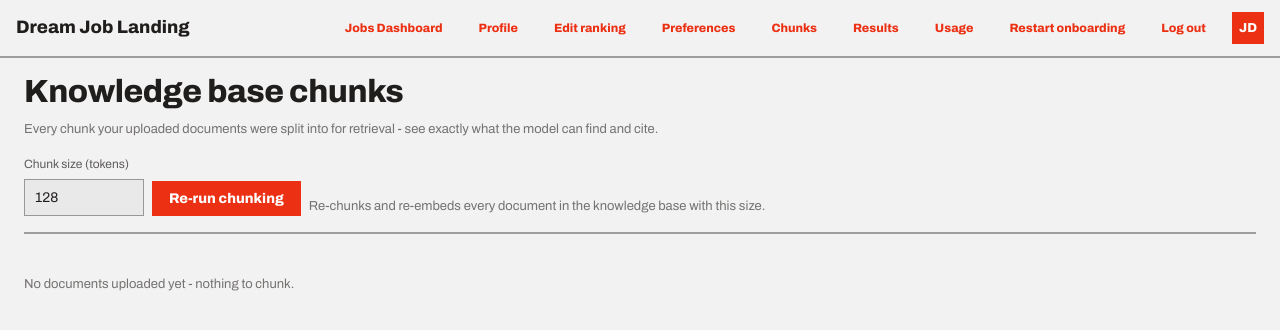
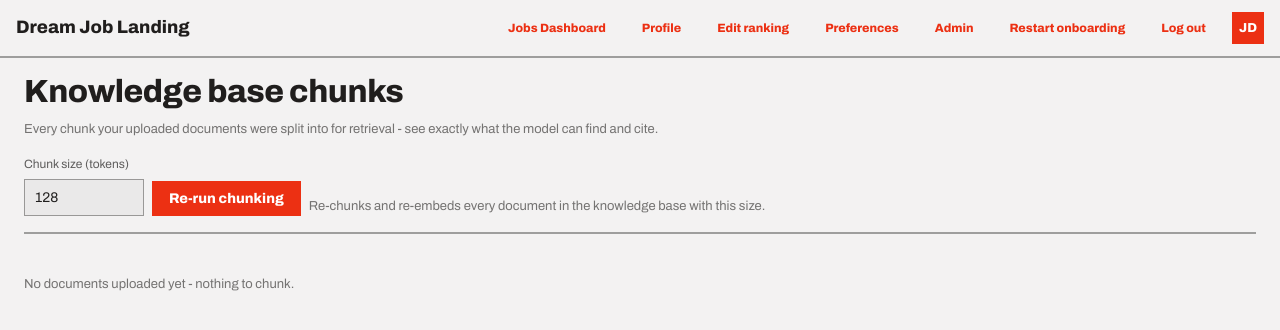
Before and after one commit to sofi777/job-search-agent, a Flask app: page /chunks in a window 1280 px wide. Shown: the top 330 px of the page. Run offline with Flask 3, Linux system fonts and the light colour scheme; the visitor is signed in with stand-in values (Sample User, id 1); data comes from the database, SQL or seed files in the repository; data that the repository does not hold is empty; some libraries are stand-ins or nearby versions.

Commit message:
Group Chunks/Results/Usage under an Admin nav dropdown
Replaces three separate top-level nav links with a single "Admin" button
that opens a small popover panel (native <details>/<summary>, no JS
framework) linking to all three; closes on an outside click.

Co-Authored-By: Claude Sonnet 5 <noreply@anthropic.com>

```diff
--- a/webapp/static/style.css
+++ b/webapp/static/style.css
@@ -82,6 +82,16 @@ textarea.input { min-height: 90px; resize: vertical; }
 .center-screen { min-height: 100vh; display: flex; flex-direction: column; align-items: center; justify-content: center; }
 .nav { display: flex; align-items: center; gap: var(--space-4); padding: var(--space-3) var(--space-4); border-bottom: 2px solid var(--color-divider); }
 .nav .avatar { width: 32px; height: 32px; background: var(--color-accent); color: #fff; display: flex; align-items: center; justify-content: center; font-family: var(--font-heading); font-weight: 800; font-size: 13px; }
+.admin-menu { position: relative; }
+.admin-menu summary { list-style: none; }
+.admin-menu summary::-webkit-details-marker, .admin-menu summary::marker { display: none; content: ""; }
+.admin-panel {
+  position: absolute; top: 100%; right: 0; margin-top: 4px; z-index: 20;
+  display: flex; flex-direction: column; min-width: 140px; padding: 4px;
+  background: #fff; border: 1px solid var(--color-divider); box-shadow: var(--shadow-lg);
+}
+.admin-panel a { padding: 8px 10px; font-size: 13px; color: inherit; text-decoration: none; }
+.admin-panel a:hover { background: var(--color-surface); }
 .container { padding: var(--space-4) var(--space-6); max-width: 1400px; margin: 0 auto; }
 
 /* wizard */
--- a/webapp/templates/_nav.html
+++ b/webapp/templates/_nav.html
@@ -5,9 +5,14 @@
   <a href="{{ url_for('profile_page') }}" class="btn btn-ghost btn-small">Profile</a>
   <a href="{{ url_for('priority') }}" class="btn btn-ghost btn-small">Edit ranking</a>
   <a href="{{ url_for('preferences') }}" class="btn btn-ghost btn-small">Preferences</a>
-  <a href="{{ url_for('chunks') }}" class="btn btn-ghost btn-small">Chunks</a>
-  <a href="{{ url_for('results') }}" class="btn btn-ghost btn-small">Results</a>
-  <a href="{{ url_for('usage') }}" class="btn btn-ghost btn-small">Usage</a>
+  <details class="admin-menu">
+    <summary class="btn btn-ghost btn-small">Admin</summary>
+    <div class="admin-panel">
+      <a href="{{ url_for('chunks') }}">Chunks</a>
+      <a href="{{ url_for('results') }}">Results</a>
+      <a href="{{ url_for('usage') }}">Usage</a>
+    </div>
+  </details>
   <form method="post" action="{{ url_for('onboarding_restart') }}" style="display:inline;">
     <button type="submit" class="btn btn-ghost btn-small">Restart onboarding</button>
   </form>
@@ -16,3 +21,11 @@
   </form>
   <div class="avatar">{{ user.initials }}</div>
 </div>
+
+<script>
+document.addEventListener('click', (e) => {
+  document.querySelectorAll('.admin-menu[open]').forEach((menu) => {
+    if (!menu.contains(e.target)) menu.removeAttribute('open');
+  });
+});
+</script>
```
